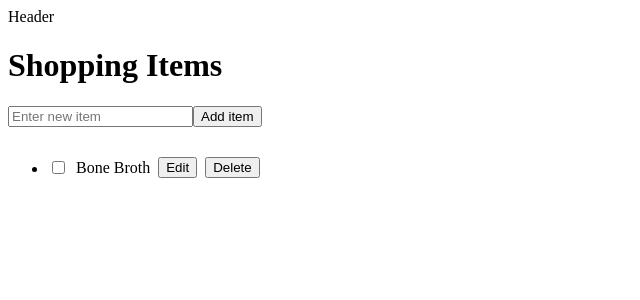
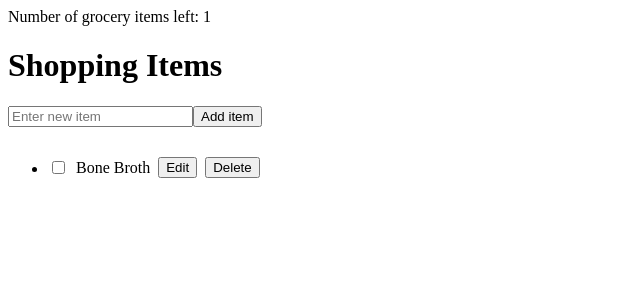
Before and after one commit to Cole-Rossman/week15-shoppinglist-advreact-scratch, a React app: page / in a window 1280 px wide. Shown: the top 300 px of the page, without its empty margins (0-640 px from the left). Built offline with nearby package versions, Linux system fonts and the light colour scheme.

Commit message:
header component finished, displays number of groceries left on list

```diff
--- a/src/components/Header/Header.jsx
+++ b/src/components/Header/Header.jsx
@@ -1,7 +1,8 @@
-import React from 'react'
+import { useList } from "../../context/ListProvider"
 
 export default function Header() {
+  const { items } = useList()
   return (
-    <div>Header</div>
+    <div>Number of grocery items left: {items.length}</div>
   )
 }
```
